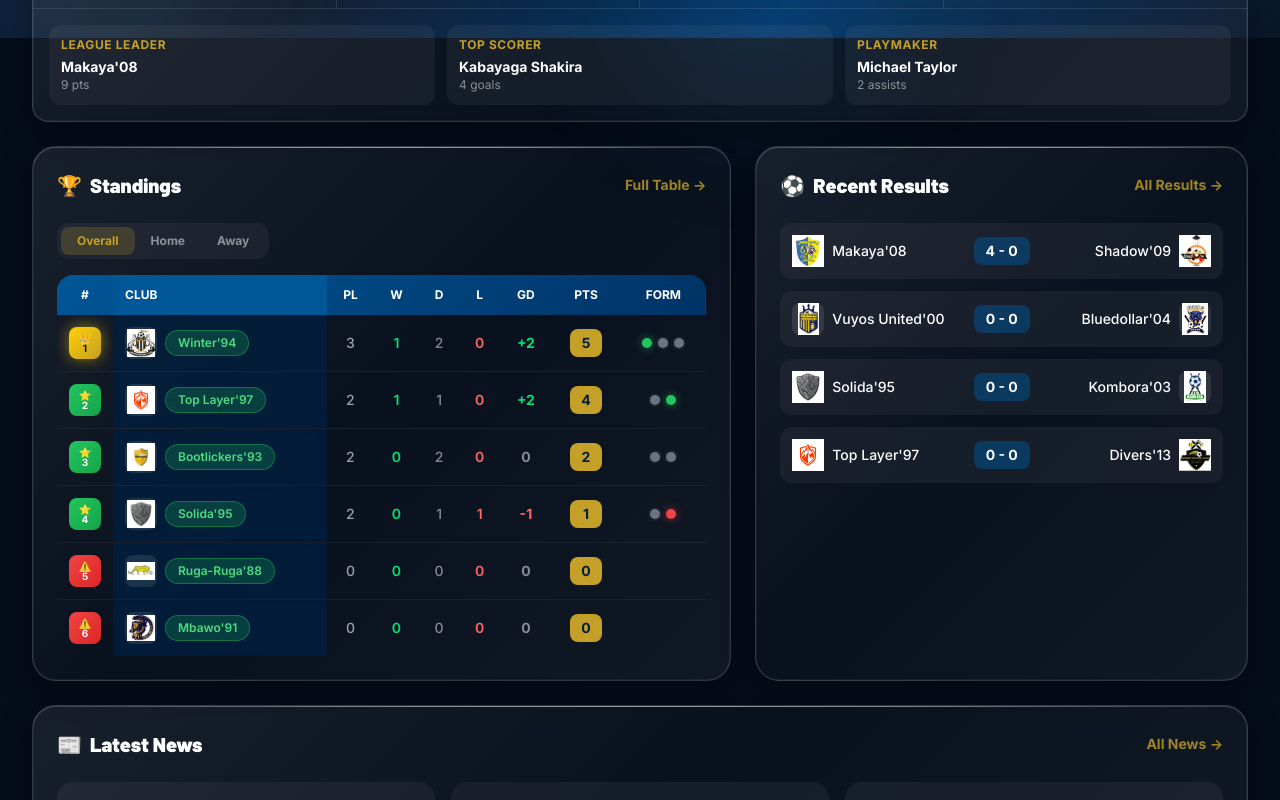
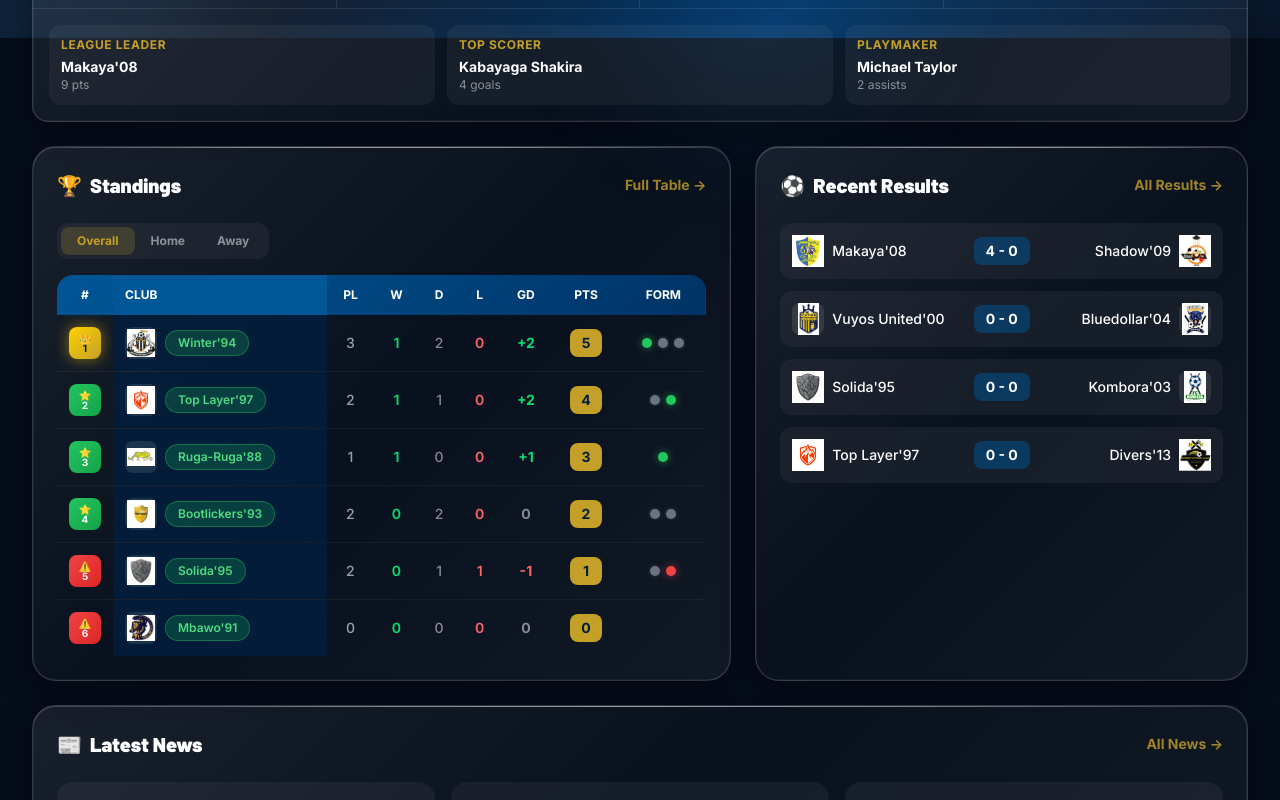
Before and after one commit to daniecw86-gif/mwiri-league-app, a Next.js app: page / in a window 1280 px wide. Shown: the part 762-1562 px from the top of the page. Built offline with nearby package versions, Linux system fonts and the light colour scheme.

Commit message:
Add Match Day 2 result: Ruga-Ruga 1-0 Destroyers FC

```diff
--- a/data/results.ts
+++ b/data/results.ts
@@ -153,4 +153,18 @@ export const results: FixtureGroup[] = [
             },
         ],
     },
+    {
+        id: 4,
+        date: "Match Day 2 - 28 Feb 2026",
+        matches: [
+            {
+                id: 402,
+                homeTeam: "Ruga-Ruga'88",
+                awayTeam: "Destroyers' FC10",
+                homeScore: 1,
+                awayScore: 0,
+                venue: "Pitch 2",
+            },
+        ],
+    },
 ];
```
